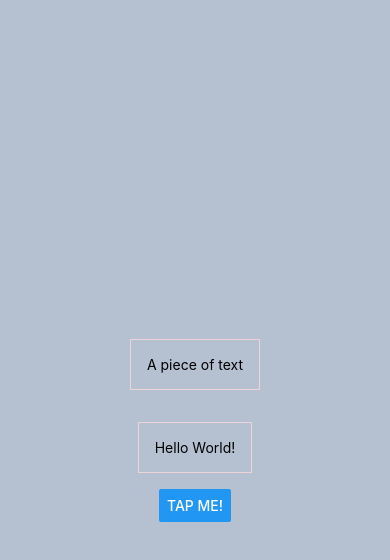
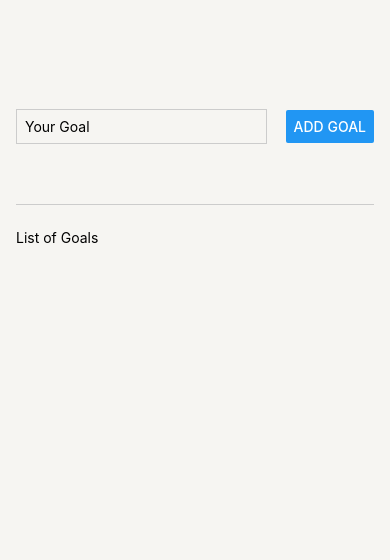
Before and after one commit to himanshm/Create-Goals-DRN, a React Native app: screen / in a window 390 px wide. Shown: the top 560 px of the page. Built offline with nearby package versions, Linux system fonts and the light colour scheme.

Commit message:
Improve the layout

```diff
--- a/App.tsx
+++ b/App.tsx
@@ -1,29 +1,43 @@
-import { Button, StyleSheet, Text, View } from 'react-native';
+import { Button, StyleSheet, Text, TextInput, View } from 'react-native';
 
 export default function App() {
   return (
-    <View style={styles.container}>
-      <View>
-        <Text style={styles.dummyText}>A piece of text</Text>
+    <View style={styles.appContainer}>
+      <View style={styles.inputContainer}>
+        <TextInput placeholder='Your Goal' style={styles.textInput} />
+        <Button title='Add Goal' />
       </View>
-
-      <Text style={styles.dummyText}>Hello World!</Text>
-      <Button title='Tap Me!' />
+      <View style={styles.goalsContainer}>
+        <Text>List of Goals</Text>
+      </View>
     </View>
   );
 }
 
 const styles = StyleSheet.create({
-  container: {
+  appContainer: {
     flex: 1,
-    backgroundColor: '#B5C0D0',
+    paddingTop: 50,
+    paddingHorizontal: 16,
+    backgroundColor: '#F6F5F2',
+  },
+  inputContainer: {
+    flex: 1,
+    flexDirection: 'row',
+    justifyContent: 'space-between',
     alignItems: 'center',
-    justifyContent: 'center',
+    marginBottom: 24,
+    borderBottomWidth: 1,
+    borderBottomColor: '#CCC',
   },
-  dummyText: {
-    margin: 16,
-    padding: 16,
+  textInput: {
     borderWidth: 1,
-    borderColor: '#EED3D9',
+    borderColor: '#CCCCCC',
+    width: '70%',
+    marginRight: 8,
+    padding: 8,
+  },
+  goalsContainer: {
+    flex: 4,
   },
 });
```
